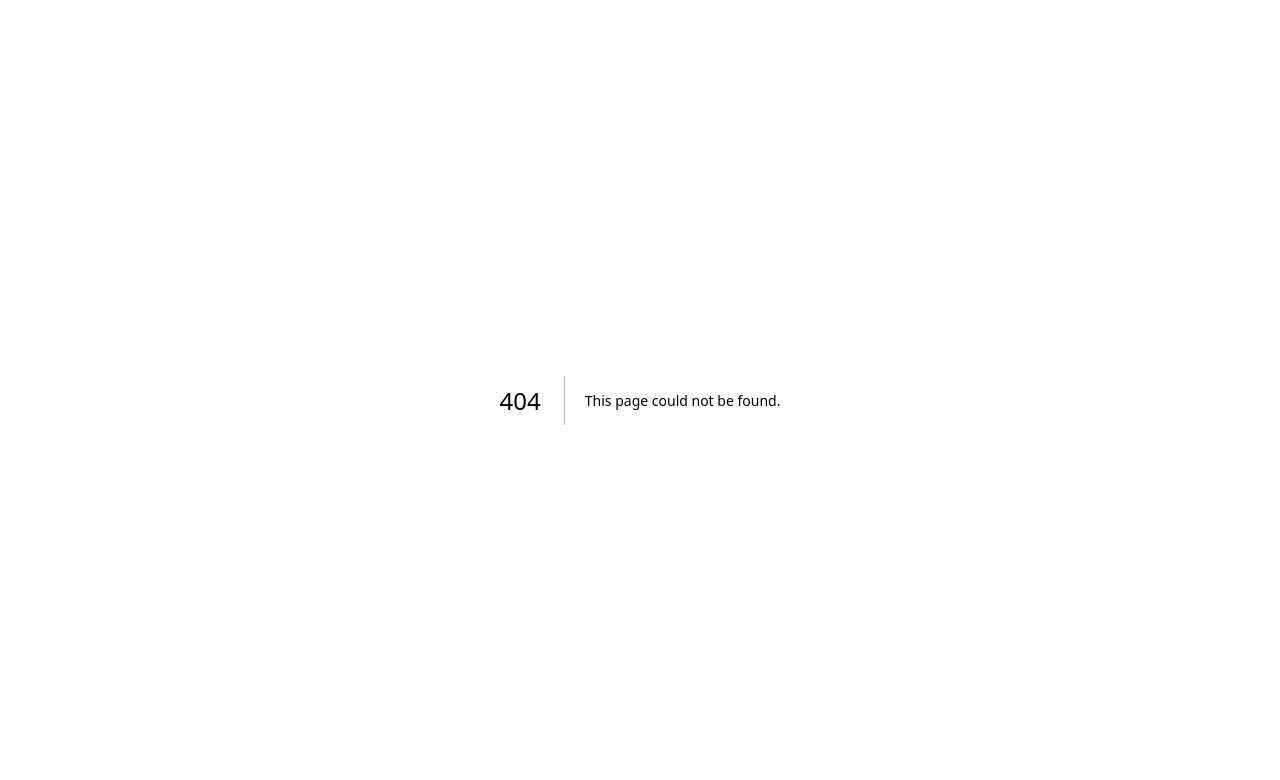
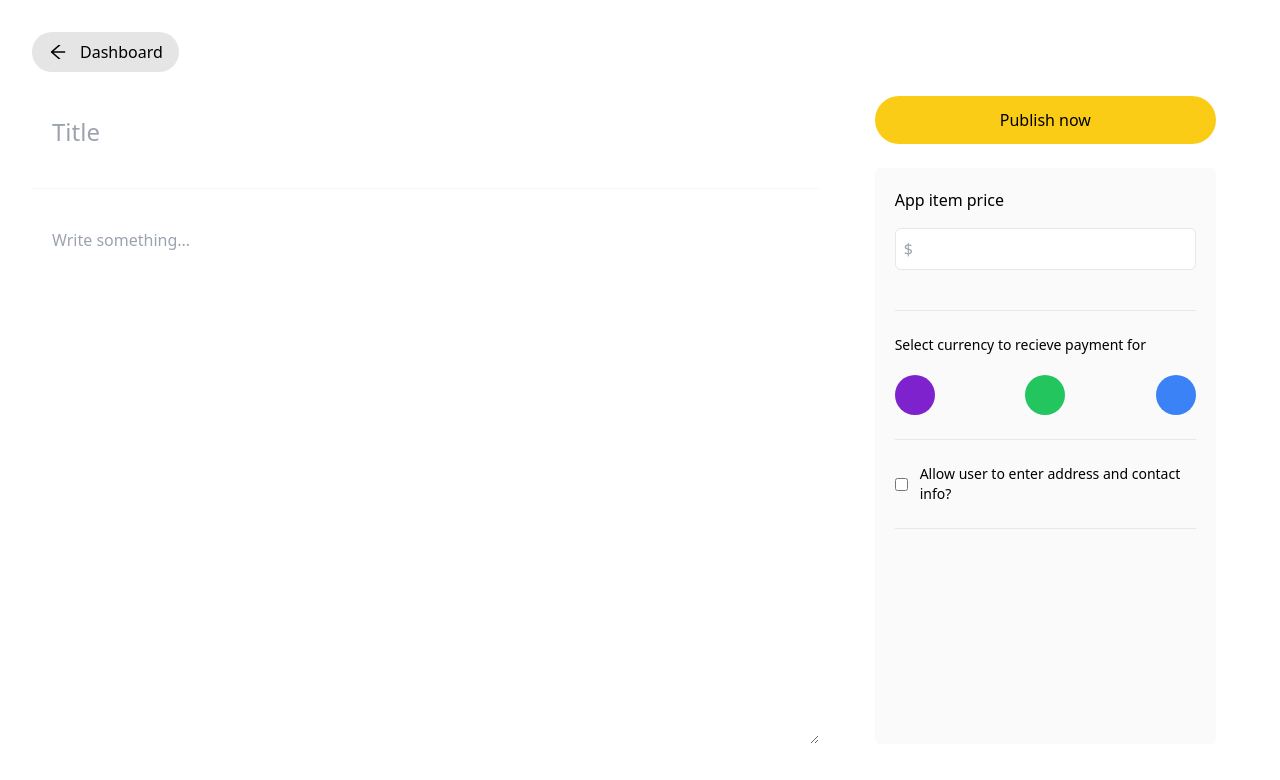
Before and after one commit to JovanMwesigwa/solana-grizzlython-shukupay, a Next.js app: page /products/new in a window 1280 px wide. Before the commit this address had no page. Shown: the top 780 px of the page. Built offline with nearby package versions, Linux system fonts and the light colour scheme.

Commit message:
created add product page

```diff
--- a/pages/products/index.tsx
+++ b/pages/products/index.tsx
@@ -3,6 +3,7 @@ import { AiOutlineShopping } from "react-icons/ai"
 import { FiExternalLink } from "react-icons/fi"
 import Layout from "../components/Layout"
 import ProductCard from "../components/ProductCard"
+import Link from "next/link"
 
 const Products = () => {
   return (
@@ -11,10 +12,13 @@ const Products = () => {
       {/* Top cards */}
 
       <div className="flex flex-row w-full my-5">
-        <div className="flex flex-row items-center justify-center flex-1 p-5 bg-white rounded-md shadow-sm cursor-pointer">
+        <Link
+          href="/products/new"
+          className="flex flex-row items-center justify-center flex-1 p-5 bg-white rounded-md shadow-sm cursor-pointer"
+        >
           <MdPostAdd size={22} />
           <h1 className="ml-3 font-medium">Add Product</h1>
-        </div>
+        </Link>
 
         <div className="flex flex-row items-center justify-center flex-1 p-5 mx-4 bg-white rounded-md shadow-sm cursor-pointer">
           <FiExternalLink size={22} />
--- /dev/null
+++ b/pages/products/new/index.tsx
@@ -0,0 +1,75 @@
+import Link from "next/link"
+import { AiOutlineArrowLeft } from "react-icons/ai"
+
+const AddProduct = () => {
+  return (
+    <div className="flex flex-col flex-1 h-screen p-8 ">
+      <div className="flex flex-row items-center justify-between w-full">
+        <Link
+          href="/dashboard"
+          className="flex flex-row items-center p-2 px-4 text-base font-medium rounded-full bg-neutral-200"
+        >
+          <AiOutlineArrowLeft size={20} />
+          <h1 className="ml-3">Dashboard</h1>
+        </Link>
+      </div>
+
+      <div className="flex flex-row flex-1 my-6">
+        {/* Editor */}
+        <div className="flex flex-col flex-1 pr-6">
+          <input
+            type="text"
+            className="p-5 text-2xl font-medium outline-none "
+            placeholder="Title"
+          />
+
+          <div className="w-full bg-neutral-100 my-5 h-[0.5px]"></div>
+
+          <textarea
+            className="h-full p-5 outline-none"
+            placeholder="Write something..."
+          />
+        </div>
+
+        <div className="flex flex-col w-1/3 px-8 ">
+          <div className="flex flex-row items-center mb-6">
+            <button
+              type="submit"
+              className="w-full px-6 py-3 font-medium bg-yellow-400 rounded-full "
+            >
+              Publish now
+            </button>
+          </div>
+          <div className="flex flex-col w-full h-full p-5 rounded-md bg-neutral-50 ">
+            <h3 className="font-medium ">App item price</h3>
+            <input
+              type="number"
+              className="p-2 my-4 bg-white rounded-md outline-none border-[0.5px]"
+              placeholder="$"
+            />
+
+            <div className="flex flex-col mt-6 border-t-[0.5px] border-b-[0.5px] py-6">
+              <h1 className="text-sm font-medium">
+                Select currency to recieve payment for
+              </h1>
+
+              <div className="flex flex-row items-center justify-between w-full pt-5">
+                <div className="w-10 h-10 bg-purple-700 rounded-full cursor-pointer"></div>
+                <div className="w-10 h-10 bg-green-500 rounded-full cursor-pointer"></div>
+                <div className="w-10 h-10 bg-blue-500 rounded-full cursor-pointer"></div>
+              </div>
+            </div>
+
+            <div className="w-full flex flex-row items-center border-b-[0.5px] py-6">
+              <input type="checkbox" className="p-2 cursor-pointer" />
+              <h4 className="ml-3 text-sm font-medium">
+                Allow user to enter address and contact info?
+              </h4>
+            </div>
+          </div>
+        </div>
+      </div>
+    </div>
+  )
+}
+export default AddProduct
```
Also changed, not shown: 1 other file (tests, documents, lock files or other folders).
